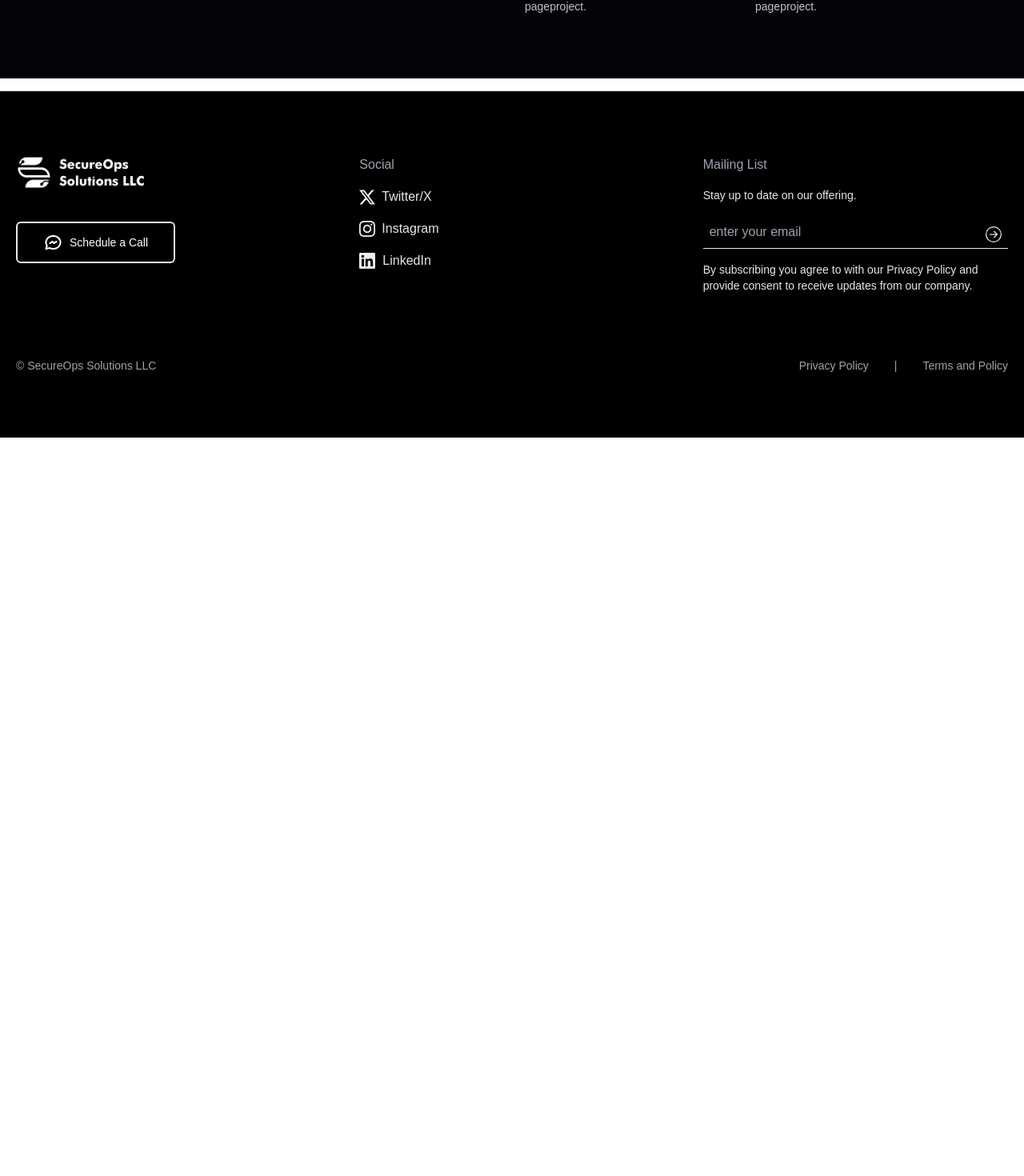
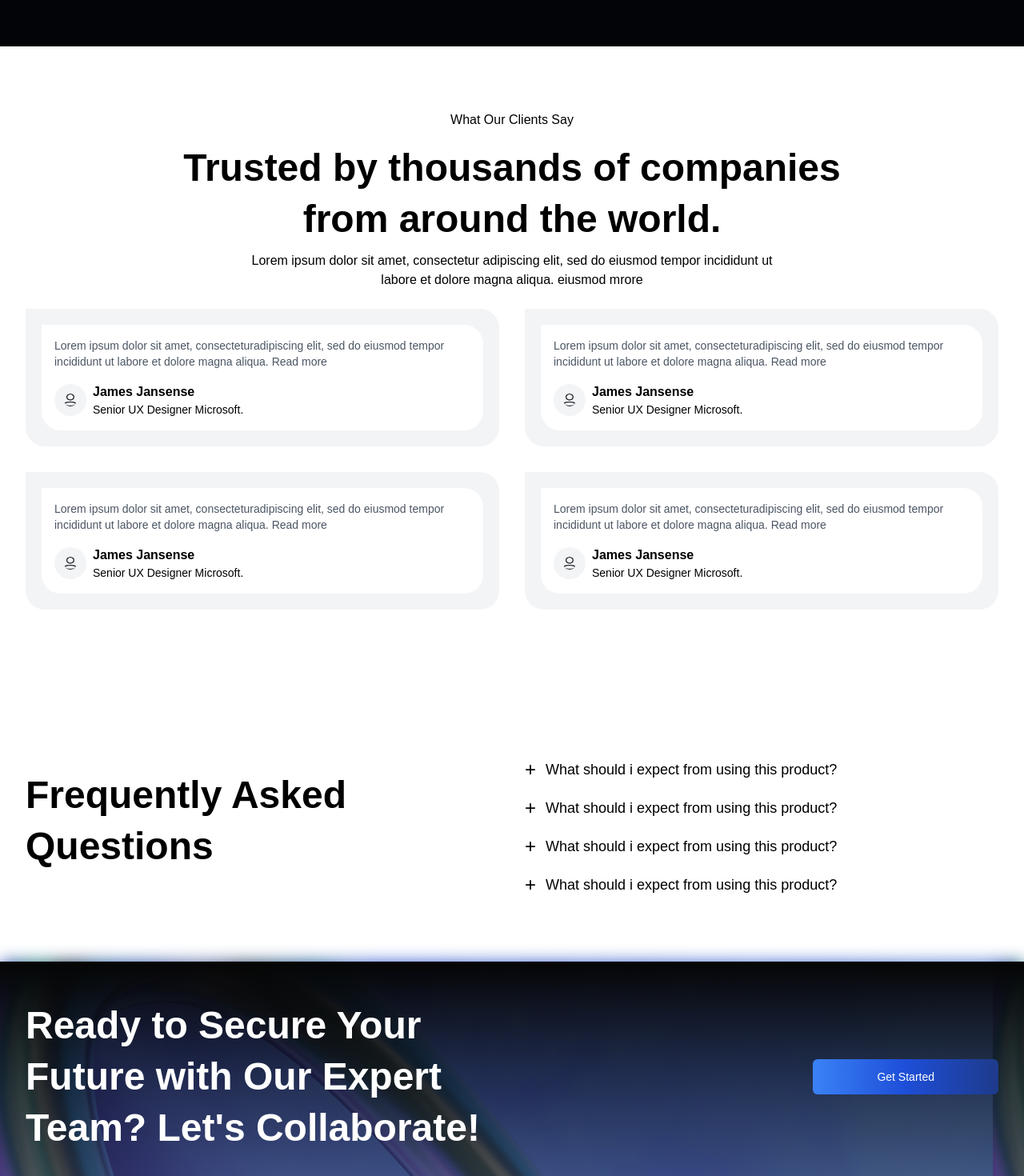
Before and after one commit to daaef/secureops, a React (Create React App) app: page / in a window 1280 px wide. Shown: the part 2894-4364 px from the top of the page at 80% size. Before the commit the page ends 3441 px from the top, so only its background shows below. Built offline with nearby package versions, Linux system fonts and the light colour scheme.

Commit message:
completed first page

```diff
--- /dev/null
+++ b/src/Components/HomePage/cta.jsx
@@ -0,0 +1,24 @@
+import React from "react";
+import { Link } from "react-router-dom";
+
+const Ctx = () => {
+  return (
+    <div className='p-8 py-12 -m-4 bg-gradient-img text-white'>
+      <div className='mx-auto container sm:grid items-center sm:grid-cols-2'>
+        <div>
+          <h2 className='text-5xl font-bold leading-[4rem]'>
+            Ready to Secure Your Future with Our Expert Team? Let's Collaborate!
+          </h2>
+        </div>
+        <Link
+          className='bg-gradient-to-r from-blue-500 via-blue-700 to-blue-900 text-white rounded-md p-3 text-sm px-20 justify-center w-fit sm:ml-auto mt-8 sm:mt-0 block'
+          to='/'
+        >
+          Get Started
+        </Link>
+      </div>
+    </div>
+  );
+};
+
+export default Ctx;
--- /dev/null
+++ b/src/Components/HomePage/faqs.jsx
@@ -0,0 +1,37 @@
+import React from "react";
+import SingleFaq from "./singleFaq";
+
+const Faqs = () => {
+  const faqs = [
+    {
+      q: "What should i expect from using this product?",
+      a: "Lorem ipsum dolor sit amet, consectetur adipiscing elit, sed do eiusmod tempor incididunt ut labore et dolore magna aliqua. Lorem ipsum dolor sit amet, consectetur adipiscing elit, sed do eiusmod tempor incididunt ut labore et dolore magna aliqua. Ut enim ad minim veniam, quis nostrud exercitation ullamco laboris nisi.",
+    },
+    {
+      q: "What should i expect from using this product?",
+      a: "Lorem ipsum dolor sit amet, consectetur adipiscing elit, sed do eiusmod tempor incididunt ut labore et dolore magna aliqua. Lorem ipsum dolor sit amet, consectetur adipiscing elit, sed do eiusmod tempor incididunt ut labore et dolore magna aliqua. Ut enim ad minim veniam, quis nostrud exercitation ullamco laboris nisi.",
+    },
+    {
+      q: "What should i expect from using this product?",
+      a: "Lorem ipsum dolor sit amet, consectetur adipiscing elit, sed do eiusmod tempor incididunt ut labore et dolore magna aliqua. Lorem ipsum dolor sit amet, consectetur adipiscing elit, sed do eiusmod tempor incididunt ut labore et dolore magna aliqua. Ut enim ad minim veniam, quis nostrud exercitation ullamco laboris nisi.",
+    },
+    {
+      q: "What should i expect from using this product?",
+      a: "Lorem ipsum dolor sit amet, consectetur adipiscing elit, sed do eiusmod tempor incididunt ut labore et dolore magna aliqua. Lorem ipsum dolor sit amet, consectetur adipiscing elit, sed do eiusmod tempor incididunt ut labore et dolore magna aliqua. Ut enim ad minim veniam, quis nostrud exercitation ullamco laboris nisi.",
+    },
+  ];
+  return (
+    <div className='container mx-auto p-4 grid grid-cols-1 md:grid-cols-2 gap-8 py-20'>
+      <h2 className='text-5xl font-bold leading-[4rem] mt-4'>
+        Frequently Asked Questions
+      </h2>
+      <div>
+        {faqs.map((item, ind) => (
+          <SingleFaq {...item} key={ind} />
+        ))}
+      </div>
+    </div>
+  );
+};
+
+export default Faqs;
--- a/src/Components/HomePage/services.jsx
+++ b/src/Components/HomePage/services.jsx
@@ -33,7 +33,8 @@ const Services = () => {
   ];
 
   return (
-    <div className='bg-[#020407] text-white -mx-4 p-8 md:p-20 grid grid-cols-1 md:grid-cols-2 gap-8'>
+    <div className='bg-[#020407] text-white -mx-4 '>
+      <div className='container mx-auto p-4 py-20 grid grid-cols-1 md:grid-cols-2 gap-8'>
         <div>
           <h2 className='text-[18px]'>Our Services</h2>
           <h2 className='text-5xl font-bold leading-[4rem] mt-4'>
@@ -50,6 +51,7 @@ const Services = () => {
           ))}
         </div>
       </div>
+    </div>
   );
 };
 
--- /dev/null
+++ b/src/Components/HomePage/singleFaq.jsx
@@ -0,0 +1,24 @@
+import React, { useState } from "react";
+
+const SingleFaq = ({ a, q }) => {
+  const [isAnswerShown, setIsAnswerShown] = useState(false);
+  return (
+    <div className='mb-4'>
+      <h2
+        className='flex items-center gap-3 select-none cursor-pointer text-lg'
+        onClick={() => setIsAnswerShown(!isAnswerShown)}
+      >
+        <span className='text-2xl'> {isAnswerShown ? "-" : "+"} </span> {q}
+      </h2>
+      <h2
+        className={`ml-5 border-l-2 border-l-black pl-4 text-sm mt-2 transition duration-500 ease-in-out overflow-hidden ${
+          isAnswerShown ? "block" : "hidden"
+        }`}
+      >
+        {a}
+      </h2>
+    </div>
+  );
+};
+
+export default SingleFaq;
--- /dev/null
+++ b/src/Components/HomePage/testimonials.jsx
@@ -0,0 +1,71 @@
+import React from "react";
+import user from "../../Assets/images/Profile.png";
+
+const Testimonials = () => {
+  const testimonialContent = [
+    {
+      content:
+        "Lorem ipsum dolor sit amet, consecteturadipiscing elit, sed do eiusmod tempor incididunt ut labore et dolore magna aliqua. Read more",
+      name: "James Jansense",
+      desc: "Senior UX Designer Microsoft.",
+    },
+    {
+      content:
+        "Lorem ipsum dolor sit amet, consecteturadipiscing elit, sed do eiusmod tempor incididunt ut labore et dolore magna aliqua. Read more",
+      name: "James Jansense",
+      desc: "Senior UX Designer Microsoft.",
+    },
+    {
+      content:
+        "Lorem ipsum dolor sit amet, consecteturadipiscing elit, sed do eiusmod tempor incididunt ut labore et dolore magna aliqua. Read more",
+      name: "James Jansense",
+      desc: "Senior UX Designer Microsoft.",
+    },
+    {
+      content:
+        "Lorem ipsum dolor sit amet, consecteturadipiscing elit, sed do eiusmod tempor incididunt ut labore et dolore magna aliqua. Read more",
+      name: "James Jansense",
+      desc: "Senior UX Designer Microsoft.",
+    },
+  ];
+  return (
+    <div className='container mx-auto p-4 py-20'>
+      <div className='text-center'>
+        <h2>What Our Clients Say</h2>
+        <h2 className='text-5xl font-bold leading-[4rem] mt-4 max-w-4xl mx-auto'>
+          Trusted by thousands of companies from around the world.
+        </h2>
+        <p className='max-w-2xl mx-auto mt-2'>
+          Lorem ipsum dolor sit amet, consectetur adipiscing elit, sed do
+          eiusmod tempor incididunt ut labore et dolore magna aliqua. eiusmod
+          mrore
+        </p>
+      </div>
+      <div className='grid grid-cols-1 sm:grid-cols-2 gap-8 my-6'>
+        {testimonialContent.map(({ content, name, desc }, ind) => (
+          <div
+            className='rounded-3xl rounded-tl-none p-5 bg-gray-100'
+            key={ind}
+          >
+            <div className='bg-white p-4 rounded-3xl rounded-tl-none'>
+              <p className='text-gray-600 text-sm'>{content}</p>
+              <div className='flex items-center gap-2 mt-4'>
+                <img
+                  src={user}
+                  alt='user'
+                  className='bg-gray-100 rounded-full w-10 h-10 p-3'
+                />
+                <div>
+                  <h2 className='font-bold'>{name}</h2>
+                  <h2 className='text-sm'>{desc}</h2>
+                </div>
+              </div>
+            </div>
+          </div>
+        ))}
+      </div>
+    </div>
+  );
+};
+
+export default Testimonials;
--- a/src/Pages/Home.jsx
+++ b/src/Pages/Home.jsx
@@ -3,6 +3,9 @@ import HomeHero from "../Components/HomePage/homeHero";
 import Partners from "../Components/HomePage/partners";
 import Activities from "../Components/HomePage/activities";
 import Services from "../Components/HomePage/services";
+import Testimonials from "../Components/HomePage/testimonials";
+import Faqs from "../Components/HomePage/faqs";
+import Ctx from "../Components/HomePage/cta";
 
 const Home = () => {
   return (
@@ -11,6 +14,9 @@ const Home = () => {
       <Partners />
       <Activities />
       <Services />
+      <Testimonials />
+      <Faqs />
+      <Ctx />
     </div>
   );
 };
```
Also changed, not shown: src/Assets/images/Profile.png (added). Lines whose indentation alone changed are shown as unchanged.
